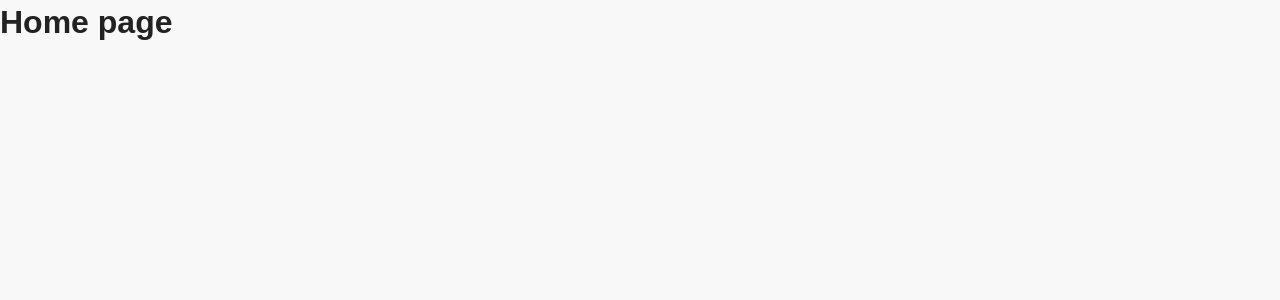
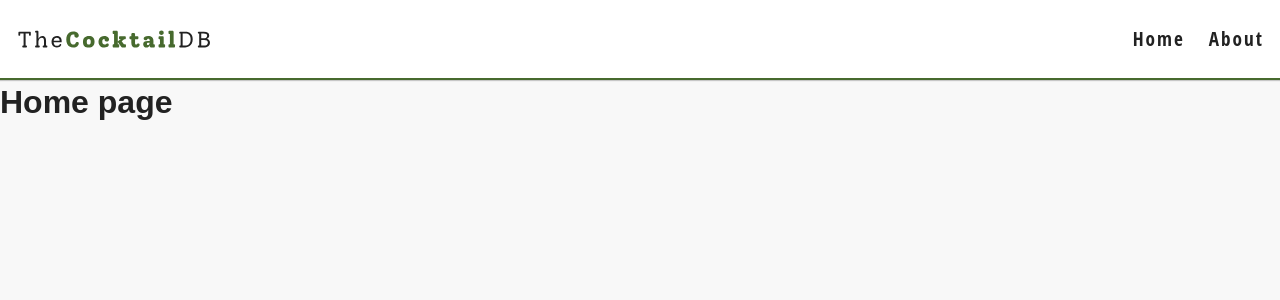
Before and after one commit to locaulker/cocktaildb, a React (Create React App) app: page / in a window 1280 px wide. Shown: the top 300 px of the page. Built offline with nearby package versions, Linux system fonts and the light colour scheme.

Commit message:
addedd navbar

```diff
--- a/src/App.js
+++ b/src/App.js
@@ -1,5 +1,6 @@
 import React from "react"
 import { BrowserRouter as Router, Route, Switch } from "react-router-dom"
+import Navbar from "./components/Navbar"
 
 // Pages
 import Home from "./pages/Home"
@@ -7,11 +8,10 @@ import About from "./pages/About"
 import SingleCocktail from "./pages/SingleCocktail"
 import Error from "./pages/Error"
 
-//  Pages
-
 export default function App() {
   return (
     <Router>
+      <Navbar />
       <Switch>
         <Route exact path="/">
           <Home />
--- a/src/components/Navbar.js
+++ b/src/components/Navbar.js
@@ -1,7 +1,23 @@
 import React from "react"
+import { Link } from "react-router-dom"
+import logo from "../logo.svg"
 
 const Navbar = () => {
-  return <h1>navbar component</h1>
+  return (
+    <nav className="navbar">
+      <div className="nav-center">
+        <img src={logo} alt="CocktailDB Logo" className="logo" />
+      </div>
+      <ul className="nav-links">
+        <li>
+          <Link to="/">Home</Link>
+        </li>
+        <li>
+          <Link to="/about">About</Link>
+        </li>
+      </ul>
+    </nav>
+  )
 }
 
 export default Navbar
--- a/src/index.css
+++ b/src/index.css
@@ -25,8 +25,8 @@ Variables
   --mainRed: #bd0303;
   --mainTransition: all 0.3s linear;
   --mainSpacing: 0.2rem;
-  --lightShadow: 2px 5px 3px 0px rgba(0, 0, 0, 0.5);
-  --darkShadow: 4px 10px 5px 0px rgba(0, 0, 0, 0.5);
+  --lightShadow: 0px 1px 1px 0px rgba(0, 0, 0, 0.2);
+  --darkShadow: 1px 2px 2px 0px rgba(0, 0, 0, 0.3);
   --mainBorderRadius: 0.25rem;
   --smallWidth: 85vw;
   --maxWidth: 40rem;
```
